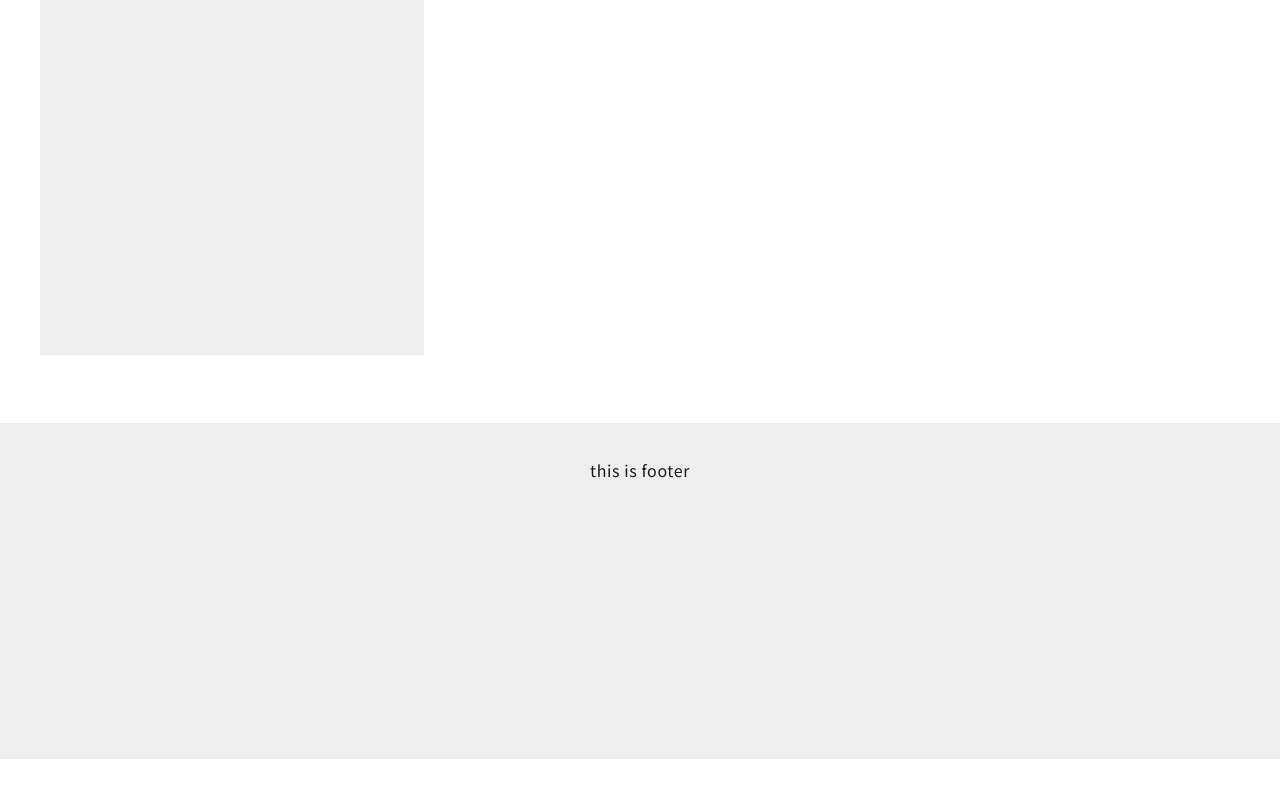
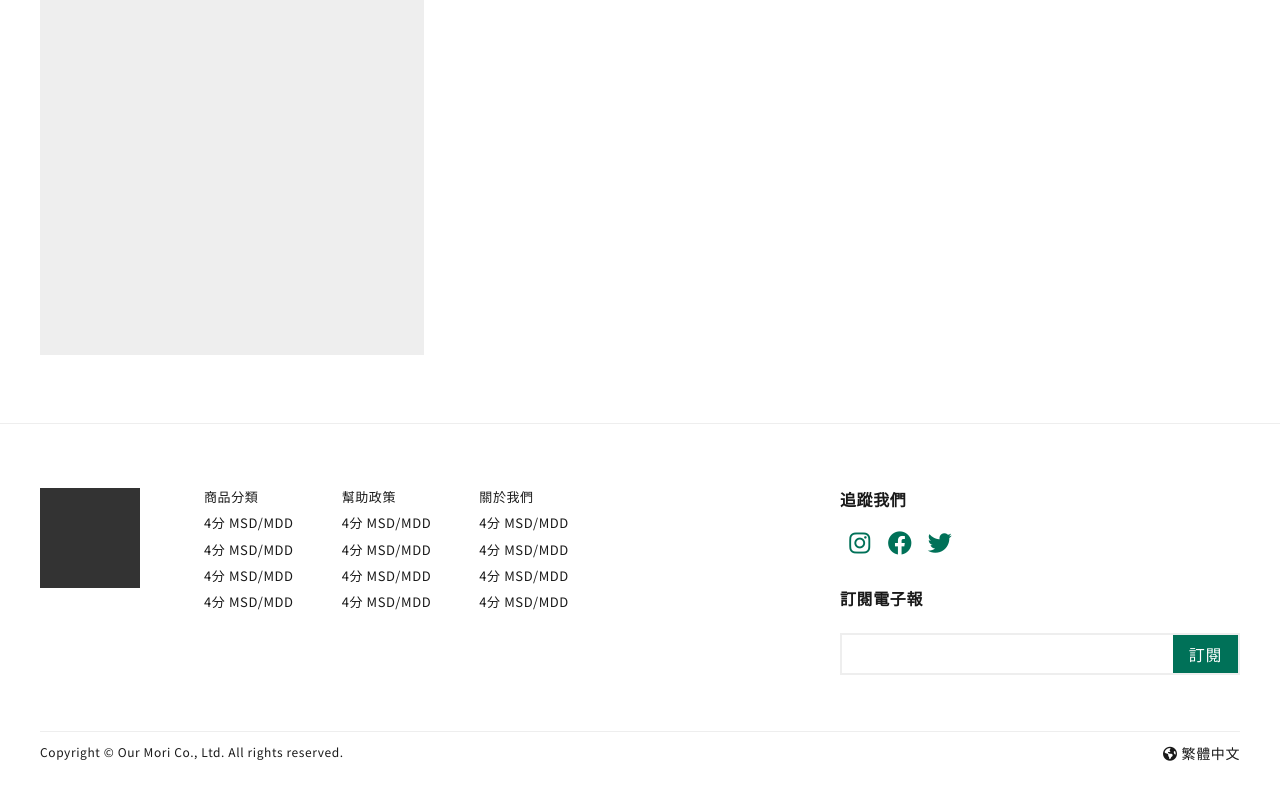
Before and after one commit to and535014/ca-shop, a Vue app: page / in a window 1280 px wide. Shown: the part 2832-3632 px from the top of the page. Before the commit the page ends 3591 px from the top, so only its background shows below. Built offline with nearby package versions, Linux system fonts and the light colour scheme.

Commit message:
footer 大致排版

```diff
--- a/src/components/FooterComp.vue
+++ b/src/components/FooterComp.vue
@@ -1,7 +1,50 @@
 <template lang="pug">
 footer.footer
     .wrapper
-        h1 this is footer
+        .top-section
+            .logo
+            .links
+                ul.footer-links_wrap
+                    li.footer-links_item
+                        .footer-links_title 商品分類
+                    li.footer-links_item(v-for="i in 4")
+                        a.footer-links_link(href="#") 4分 MSD/MDD
+                ul.footer-links_wrap
+                    li.footer-links_item
+                        .footer-links_title 幫助政策
+                    li.footer-links_item(v-for="i in 4")
+                        a.footer-links_link(href="#") 4分 MSD/MDD
+                ul.footer-links_wrap
+                    li.footer-links_item
+                        .footer-links_title 關於我們
+                    li.footer-links_item(v-for="i in 4")
+                        a.footer-links_link(href="#") 4分 MSD/MDD
+            .right
+                .social-links-wrap
+                    .social-links_item
+                        .social-links_title 追蹤我們
+                    .social-links_item
+                        .btn.btn-icon.btn-l
+                            i(class="fa-brands fa-instagram")
+                        .btn.btn-icon.btn-l
+                            i(class="fa-brands fa-facebook")
+                        .btn.btn-icon.btn-l
+                            i(class="fa-brands fa-twitter")
+                .subscribe-wrap
+                    .subscribe_item
+                        .subscribe_title 訂閱電子報
+                    .subscribe_input
+                        input(type="email")
+                        .btn.btn-s.btn-primary 訂閱
+        .bottom-section
+            .left
+                p.copyright.caption Copyright © Our Mori Co., Ltd. All rights reserved.
+            .right
+                .lang-switch
+                    i(class="fa-solid fa-earth-americas")
+                    span 繁體中文
+
+
 </template>
 
 <script>
@@ -12,8 +55,99 @@ export default {
 
 <style lang="scss">
 .footer{
-    height: 300px;
-    background-color: #eee;
-    padding-top: 36px;
+    border-top: 1px solid #eee;
+    padding: 32px 24px;
+    font-size: 14px;
+    .top-section{
+        display: flex;
+        justify-content: space-between;
+        text-align: left;
+        font-size: 13px;
+        border-bottom: 1px solid #eee;
+        padding: 32px 0;
+
+        .logo{
+            @include size(100px);
+            background-color: #333;
+            margin-right: 64px;
+        }
+
+        .links{
+            display: flex;
+            flex: 1;
+
+            .footer-links_wrap{
+                margin-right: 48px;
+            }
+            .footer-links_item{
+                margin-bottom: 8px;
+            }
+            .footer-links_title{
+                font-weight: 500;
+            }
+            .footer-links_link{
+                &:hover{
+                    text-decoration: underline;
+                }
+            }
+        }
+
+        .right{
+            flex-basis: 400px;
+            .social-links-wrap{
+                margin-bottom: 24px;
+                .social-links_title{
+                    font-weight: bold;
+                    font-size: 16px;
+                }
+                .social-links_item{
+                    margin-bottom: 12px;
+                }
+
+            }
+            .subscribe-wrap{
+                margin-bottom: 24px;
+                .subscribe_title{
+                    font-weight: bold;
+                    font-size: 16px;
+                }
+                .subscribe_item{
+                    margin-bottom: 24px;
+                }
+
+                .subscribe_input{
+                    border: 2px solid #eee;
+                    display: flex;
+                    input{
+                        flex: 1;
+                        border: none;
+                    }
+                    .btn{
+                        border: none;
+                        border-radius: 0;
+                    }
+                }
+
+            }
+        }
+    }
+
+    .bottom-section{
+        display: flex;
+        justify-content: space-between;
+        padding: 12px 0 32px;
+
+        .left{
+        }
+
+        .right{
+            .lang-switch{
+                cursor: pointer;
+                i{
+                    margin-right: 4px;
+                }
+            }
+        }
+    }
 }
 </style>
```
